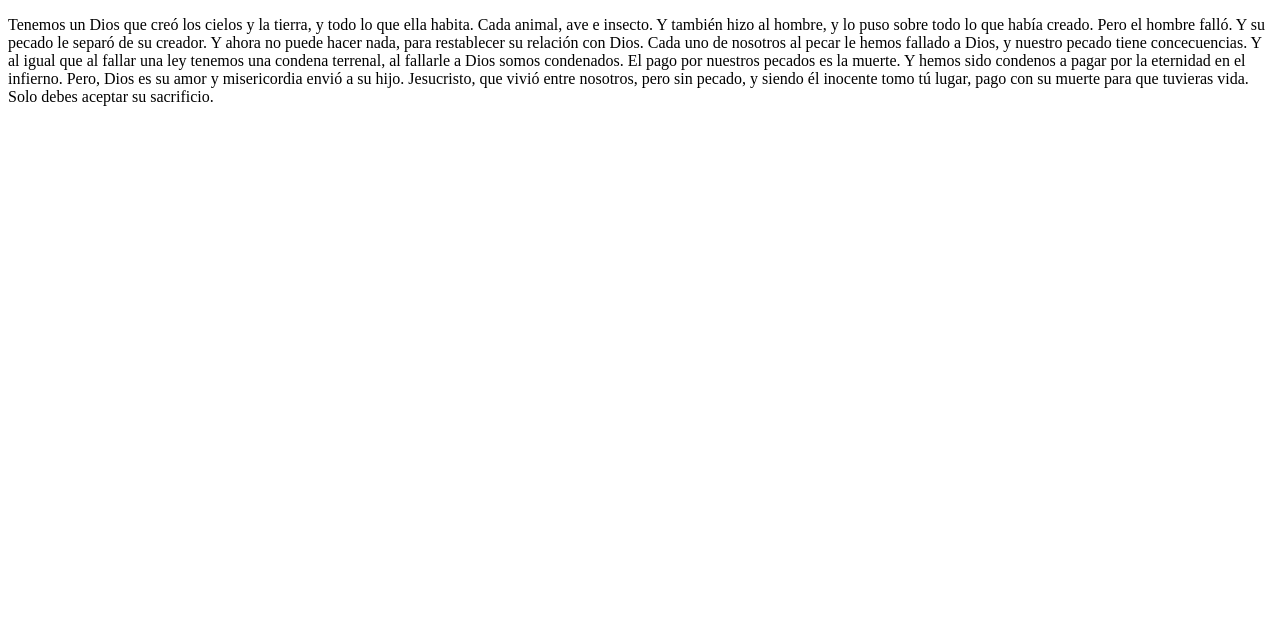
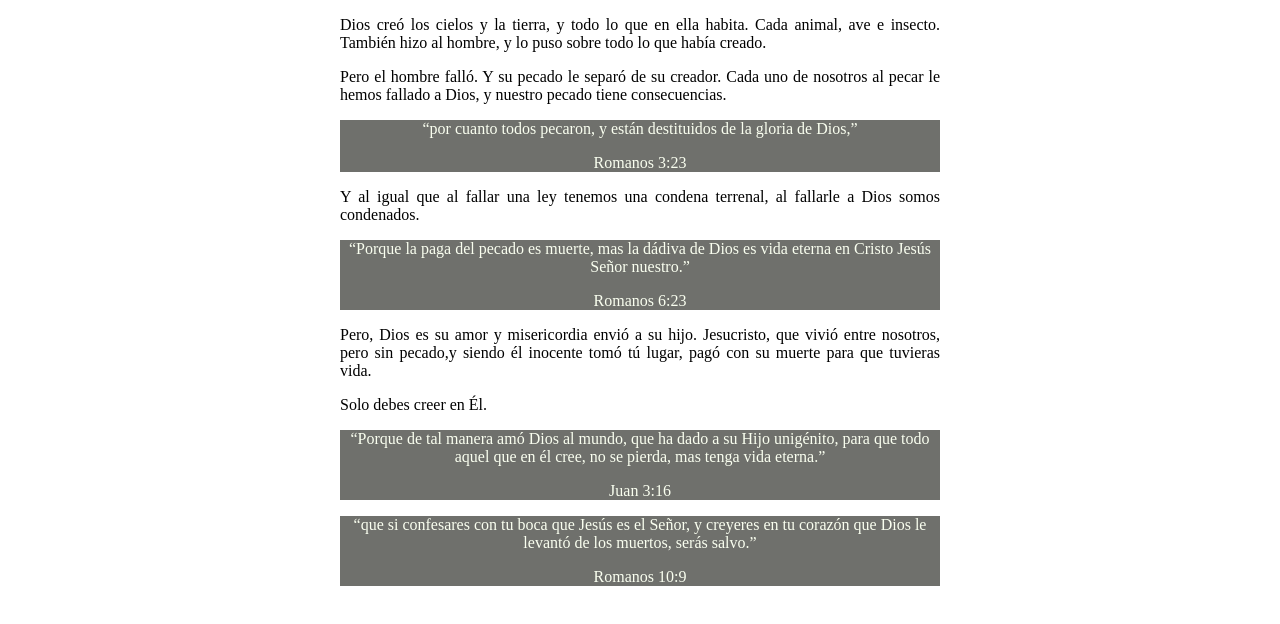
Before and after one commit to jm-mogo/tratadoWeb, a plain HTML site: page index.html in a window 1280 px wide. Drawn offline with Linux system fonts and the light colour scheme.

Commit message:
first tratado version

```diff
--- a/index.html
+++ b/index.html
@@ -8,17 +8,48 @@
 <script defer src="main.js"></script></head>
 
 <body>
-    <div>
-        <p>Tenemos un Dios que creó los cielos y la tierra, y todo lo que ella habita. Cada animal, ave e insecto. Y
-            también hizo al hombre, y lo puso sobre todo lo que había creado.
-            Pero el hombre falló. Y su pecado le separó de su creador. Y ahora no puede hacer nada, para restablecer su
-            relación con Dios.
-            Cada uno de nosotros al pecar le hemos fallado a Dios, y nuestro pecado tiene concecuencias. Y al igual que
-            al fallar una ley tenemos una condena terrenal, al fallarle a Dios somos condenados.
-            El pago por nuestros pecados es la muerte. Y hemos sido condenos a pagar por la eternidad en el infierno.
-            Pero, Dios es su amor y misericordia envió a su hijo. Jesucristo, que vivió entre nosotros, pero sin pecado,
-            y siendo él inocente tomo tú lugar, pago con su muerte para que tuvieras vida.
-            Solo debes aceptar su sacrificio. </p>
+    <div class="container">
+
+        <p>Dios creó los cielos y la tierra, y todo lo que en ella habita. Cada animal, ave e insecto. También hizo al
+            hombre, y lo puso sobre todo lo que había creado.</p>
+        <p>Pero el hombre falló. Y su pecado le separó de su creador. Cada uno de nosotros al pecar le hemos fallado a
+            Dios, y nuestro pecado tiene
+            consecuencias.
+        </p>
+
+        <div class="verse">
+            <p>“por cuanto todos pecaron, y están destituidos de la gloria de Dios,”</p>
+            <p>Romanos 3:23</p>
+        </div>
+
+        <p>Y al igual que al fallar una ley tenemos una condena terrenal, al fallarle a Dios somos condenados.</p>
+
+        <div class="verse">
+            <p>“Porque la paga del pecado es muerte, mas la dádiva de Dios es vida eterna en Cristo Jesús
+                Señor nuestro.”</p>
+            <p>Romanos 6:23</p>
+        </div>
+
+
+        <p>Pero, Dios es su amor y misericordia envió a su hijo. Jesucristo, que vivió entre nosotros, pero sin pecado,y
+            siendo él inocente tomó tú lugar, pagó con su muerte para que tuvieras vida.</p>
+        <p>Solo debes creer en Él.</p>
+
+        <div class="verse">
+            <p>
+                “Porque de tal manera amó Dios al mundo, que ha dado a su Hijo unigénito, para que todo aquel que en él
+                cree, no se pierda, mas tenga vida eterna.”
+            </p>
+            <p>Juan 3:16</p>
+        </div>
+
+        <div class="verse">
+            <p>“que si confesares con tu boca que Jesús es el Señor, y creyeres en tu corazón que Dios le
+                levantó de los muertos, serás salvo.”
+            </p>
+            <p>Romanos 10:9</p>
+        </div>
+
     </div>
 </body>
 
```
Also changed, not shown: main.js (+1 -1 lines).
